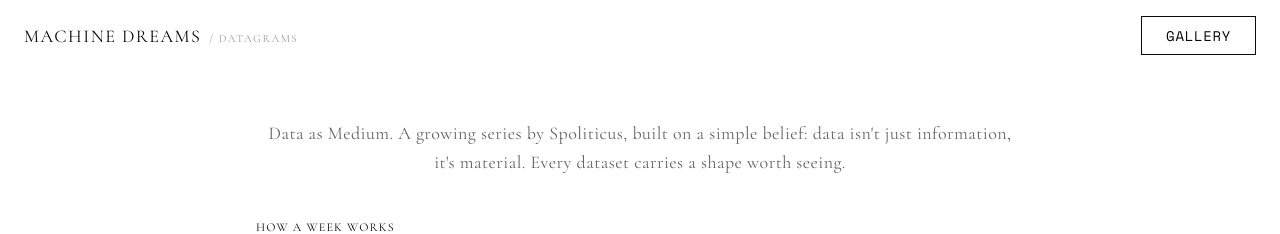
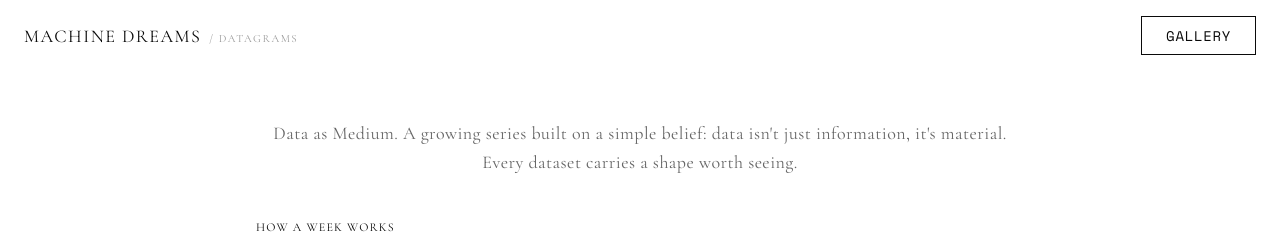
Before and after one commit to lawyerdevai/machine-dreams, a Next.js app: page /datagrams/about in a window 1280 px wide. Shown: the top 234 px of the page. Built offline with nearby package versions, Linux system fonts and the light colour scheme; no server answers; what thirdweb would draw is missing.

Commit message:
copy: remove byline
Co-authored-by: Cursor <cursoragent@cursor.com>

```diff
--- a/app/about/page.tsx
+++ b/app/about/page.tsx
@@ -67,9 +67,9 @@ export default async function AboutPage() {
           <SectionLabel>Datagrams</SectionLabel>
           <div className="h-px bg-[#0a0a0a] w-full" />
           <p className={TYPE.prose}>
-            Data as Medium. A growing series by Spoliticus, built on a simple
-            belief: data isn&apos;t just information, it&apos;s material. Every
-            dataset carries a shape worth seeing. Each week, one new artwork is
+            Data as Medium. A growing series built on a simple belief: data
+            isn&apos;t just information, it&apos;s material. Every dataset
+            carries a shape worth seeing. Each week, one new artwork is
             generated from the activity of the Normies Pixel Market. Last
             week&apos;s activity decides the theme, and this week&apos;s numbers
             decide how much of it appears, so the work fills in day by day as
--- a/app/datagrams/about/page.tsx
+++ b/app/datagrams/about/page.tsx
@@ -4,7 +4,7 @@ import { TYPE } from "@/lib/typography";
 export const metadata = {
   title: "About Datagrams",
   description:
-    "Data as Medium. A growing series by Spoliticus — weekly artworks from Normies Pixel Market activity.",
+    "Data as Medium. A growing series — weekly artworks from Normies Pixel Market activity.",
 };
 
 export default function DatagramsAboutPage() {
@@ -13,9 +13,9 @@ export default function DatagramsAboutPage() {
       <section className="max-w-3xl mx-auto w-full flex flex-col gap-10">
         <div className="flex flex-col gap-4 text-center">
           <p className={`${TYPE.tagline} leading-relaxed`}>
-            Data as Medium. A growing series by Spoliticus, built on a simple
-            belief: data isn&apos;t just information, it&apos;s material. Every
-            dataset carries a shape worth seeing.
+            Data as Medium. A growing series built on a simple belief: data
+            isn&apos;t just information, it&apos;s material. Every dataset
+            carries a shape worth seeing.
           </p>
         </div>
 
--- a/app/page.tsx
+++ b/app/page.tsx
@@ -52,9 +52,9 @@ export default async function Home() {
               </h2>
             </div>
             <p className={`${TYPE.proseSm} text-[#666] max-w-md`}>
-              A growing series by Spoliticus, built on a simple belief: data
-              isn&apos;t just information, it&apos;s material. Every dataset
-              carries a shape worth seeing.
+              A growing series built on a simple belief: data isn&apos;t just
+              information, it&apos;s material. Every dataset carries a shape
+              worth seeing.
             </p>
             <div>
               <Link href="/datagrams" className="btn-minimal">
```
